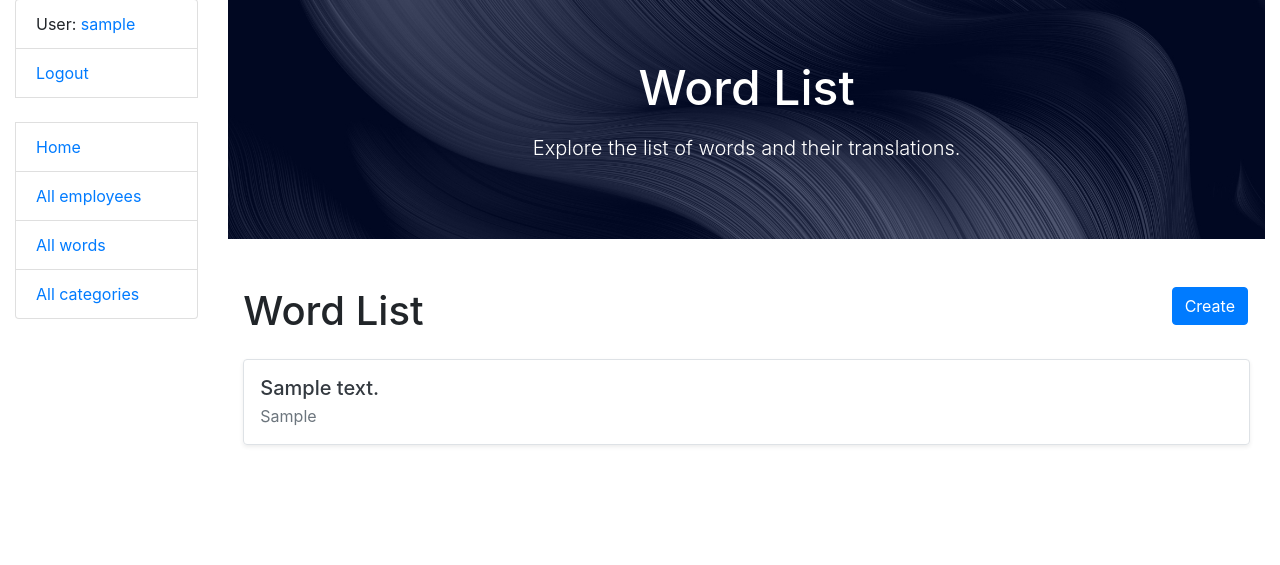
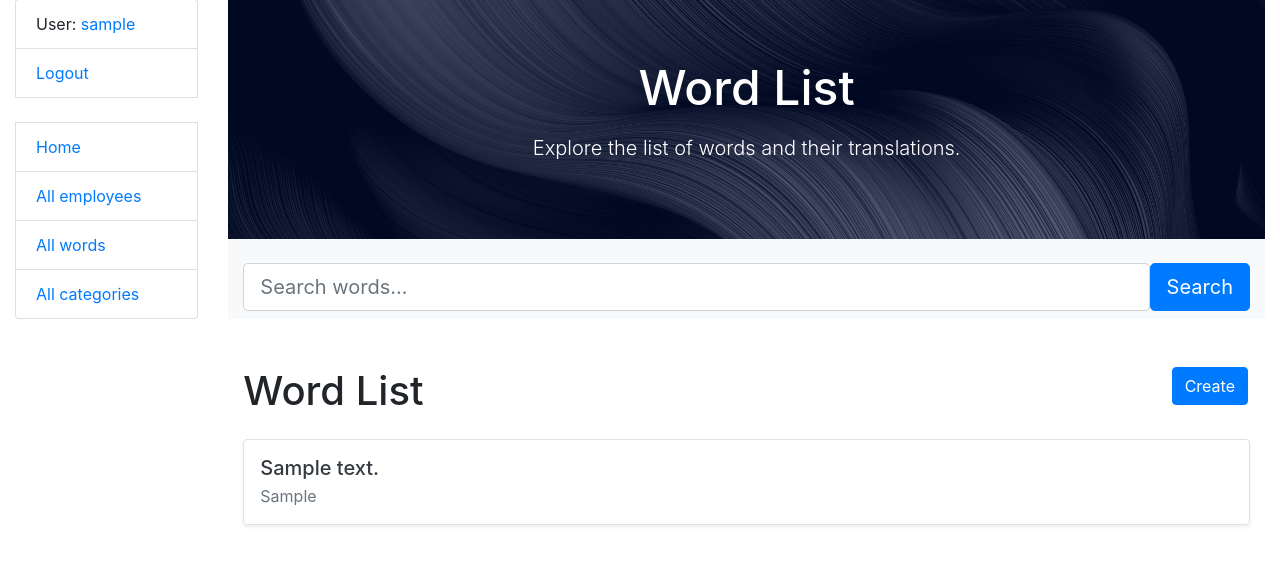
Before and after one commit to yaroslavsysoiev/med_lexicon, a Django app: page /words/ in a window 1280 px wide. Shown: the part 45-610 px from the top of the page. Run offline with Django 5.2, Linux system fonts and the light colour scheme; a user stored in the database is signed in; tables that the repository leaves empty hold one stand-in row (values such as "Sample post").

Commit message:
Update word page view

```diff
--- a/templates/medlexicon/word_list.html
+++ b/templates/medlexicon/word_list.html
@@ -16,6 +16,16 @@
     </div>
   </div>
 </header>
+
+<!-- Search Section -->
+<section class="pt-4 pb-2 bg-light">
+  <div class="container">
+    <form method="GET" action="{% url 'medlexicon:word-list' %}" class="d-flex justify-content-center">
+      <input type="text" name="q" class="form-control form-control-lg me-2" placeholder="Search words..." value="{{ request.GET.q }}">
+      <button type="submit" class="btn btn-lg btn-primary">Search</button>
+    </form>
+  </div>
+</section>
 
 <section class="pt-5 pb-4" id="word-list">
   <div class="container">
@@ -37,7 +47,7 @@
         {% endfor %}
       </ul>
     {% else %}
-      <p>There are no words</p>
+      <p class="text-center text-muted">No words found matching your query.</p>
     {% endif %}
   </div>
 </section>
```
